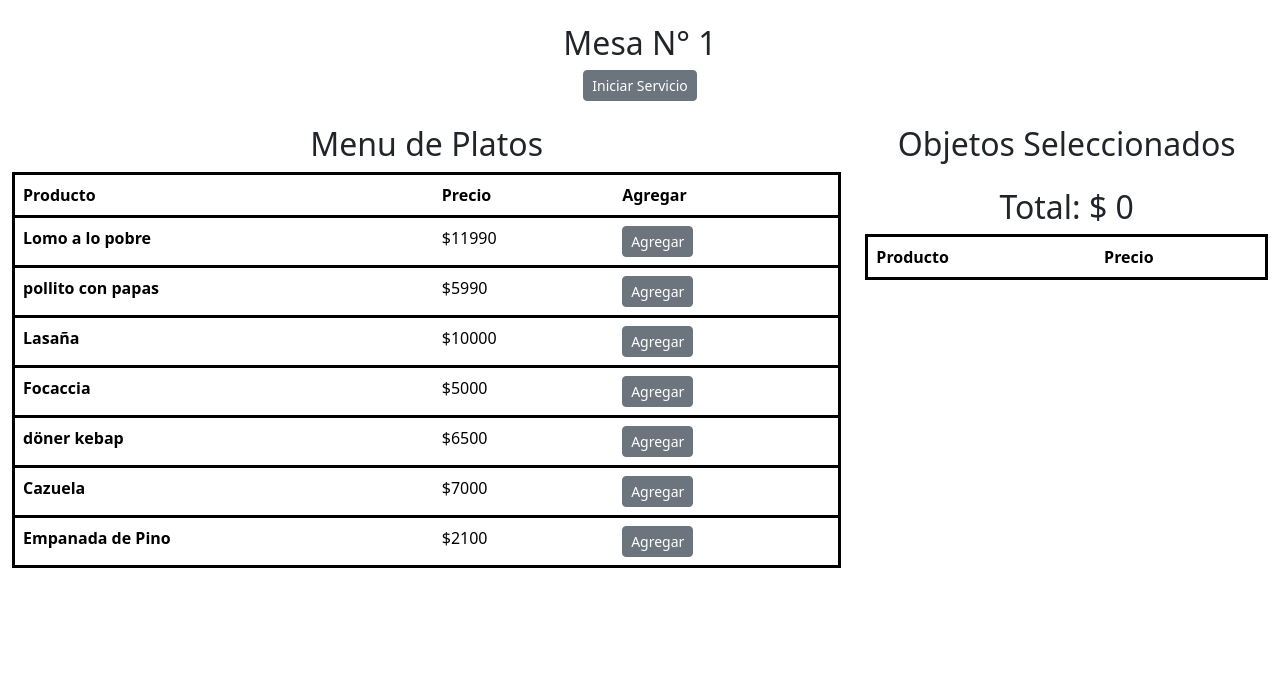
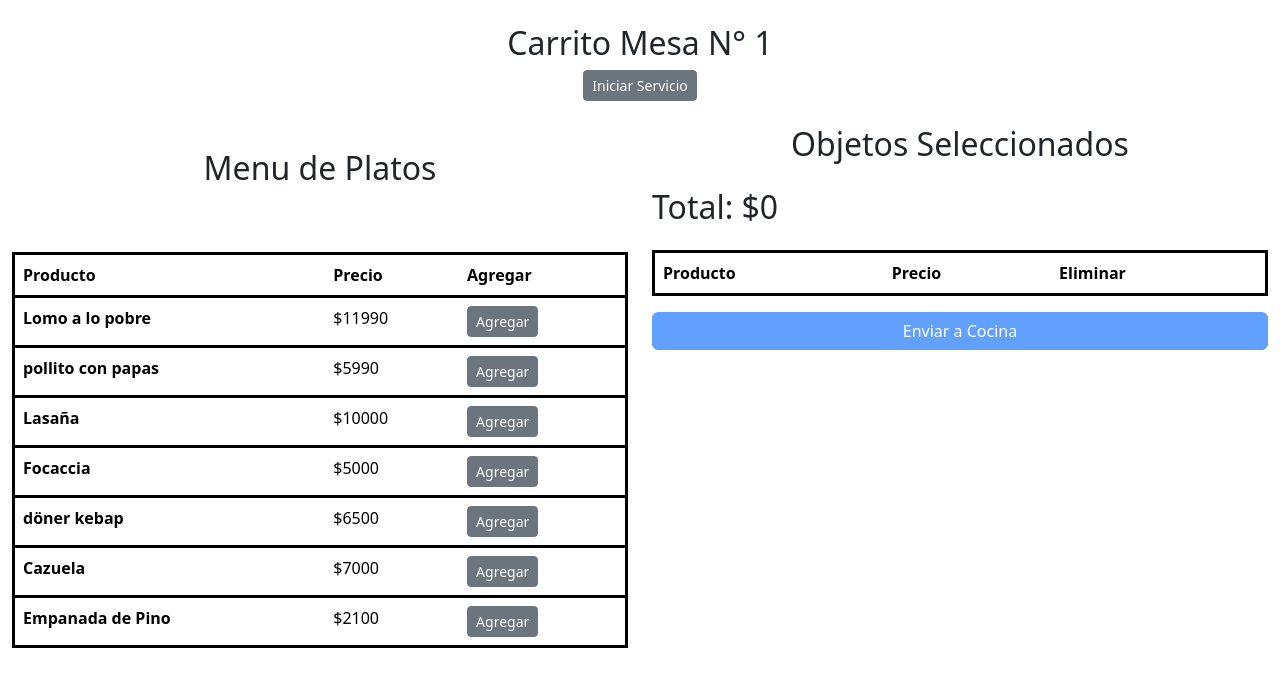
Before and after one commit to CloudxNess/Portafolio-de-titulo, a Django app: page /ingresopedidomesa/1 in a window 1280 px wide. Shown: the part 91-778 px from the top of the page. Run offline with Django 4.2, Linux system fonts and the light colour scheme; data comes from the database, SQL or seed files in the repository; data that the repository does not hold is empty; some libraries are stand-ins or nearby versions.

Commit message:
Update ingresopedidomesa.html
Update IngresoPedidoMesa

```diff
--- a/WebGastronomicaApp/appweb/templates/mantenedor/garzon/ingresopedidomesa.html
+++ b/WebGastronomicaApp/appweb/templates/mantenedor/garzon/ingresopedidomesa.html
@@ -3,23 +3,23 @@
 {% load crispy_forms_tags %}
 
 {% block contenido %}
-
-<div class="container-fluid" >
-    <div class="row">
+<div class="container-fluid">
   <div class="text-center">
-        <h2 class="mt-4"> Mesa N° {{mesa}} </h2>
+    <h2 class="mt-4">Carrito Mesa N° {{mesa}} </h2>
     {% if Pedi == None %}
         <a href="{% url 'inicia_pedido' mesa %}" class="btn btn-secondary btn-sm">Iniciar Servicio</a>
     {% else %}
         <a href="{% url 'termina_pedido' mesa %}" class="btn btn-secondary btn-sm">Termina Servicio</a>
     {% endif %}
   </div>
-      <div class="col-8">
+
+  <div class="row">
+    <!-- Columna de la izquierda -->
+    <div class="col-6 d-flex flex-column">
       <div class="text-center">
-                <h2 class="mt-4"> Menu de Platos </h2>
+        <h2 class="mt-5 mb-5">Menu de Platos</h2>
       </div>
-
-            <table class="table">
+      <table class="table mt-3">
         <thead>
           <tr class="border border-3 border border-black black-row">
             <th scope="col"><b>Producto</b></th>
@@ -33,26 +33,30 @@
             <tr class="border border-3 border border-black black-row" style="margin-bottom: 10px;">
               <th scope="row">{{ m.Nombre }}</th>
               <td>${{ m.Costo }}</td>
-                          <td> <a href="{% url 'pedidolista' mesa m.ID_Plato %}" class="btn btn-secondary btn-sm">Agregar</a></td>
-
+              <td><a href="{% url 'pedidolista' mesa m.ID_Plato %}" class="btn btn-secondary btn-sm">Agregar</a></td>
             </tr>
           {% endif %}
           {% endfor %}
         </tbody>
       </table>
     </div>
-          <div class="col-4">
-             <!-- ############################# Lista de la derecha  ####################################################-->
+
+    <!-- Columna de la derecha -->
+    <div class="col-6 d-flex flex-column">
       <div class="text-center">
-              <h2 class="mt-4"> Objetos Seleccionados </h2>
-              <h2 class="mt-4"> Total: $ {{total_cantidad}} </h2>
+        <h2 class="mt-4">Objetos Seleccionados</h2>
       </div>
-
-          <table class="table">
+      <div class="d-flex justify-content-between align-items-center mt-3">
+        <div class="text-right w-100">
+          <h2>Total: ${{total_cantidad}}</h2>
+        </div>
+      </div>
+      <table class="table mt-3">
         <thead>
           <tr class="border border-3 border border-black black-row">
             <th scope="col"><b>Producto</b></th>
             <th scope="col"><b>Precio</b></th>
+            <th scope="col"><b>Eliminar</b></th>
           </tr>
         </thead>
         <tbody>
@@ -60,13 +64,18 @@
             <tr class="border border-3 border border-black black-row" style="margin-bottom: 10px;">
               <th scope="row">{{ x.ID_Platos.Nombre }}</th>
               <td>${{ x.Costo }}</td>
-
+              <td><button type="button" class="btn btn-outline-danger">Eliminar </button></td>
             </tr>
           {% endfor %}
         </tbody>
       </table>
-
-
+      <div class="d-grid gap-2">
+        {% if Pedi == None %}
+        <button class="btn btn-primary disabled" type="button">Enviar a Cocina</button>
+        {% else %}
+        <button class="btn btn-primary" type="button">Enviar a Cocina</button>
+        {% endif %}
+      </div>
     </div>
   </div>
 </div>
```
Lines whose indentation alone changed are shown as unchanged.
